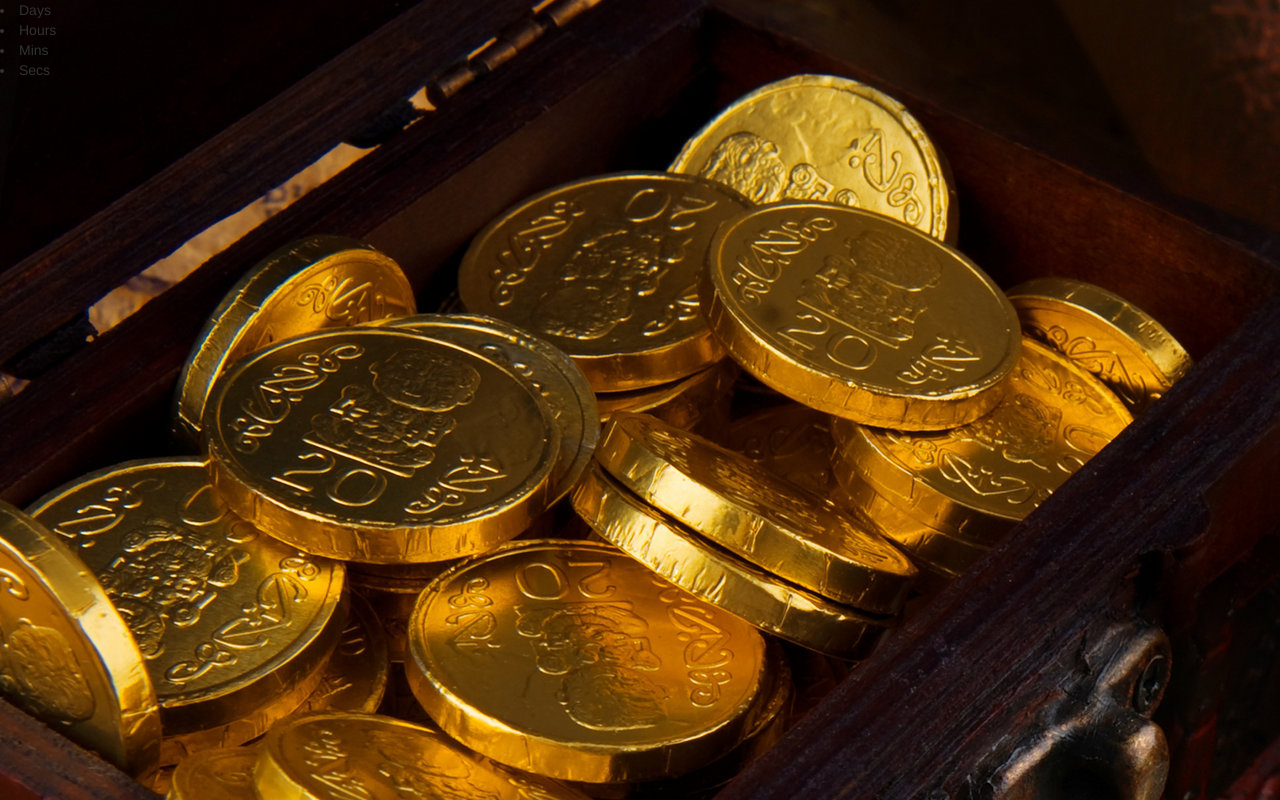
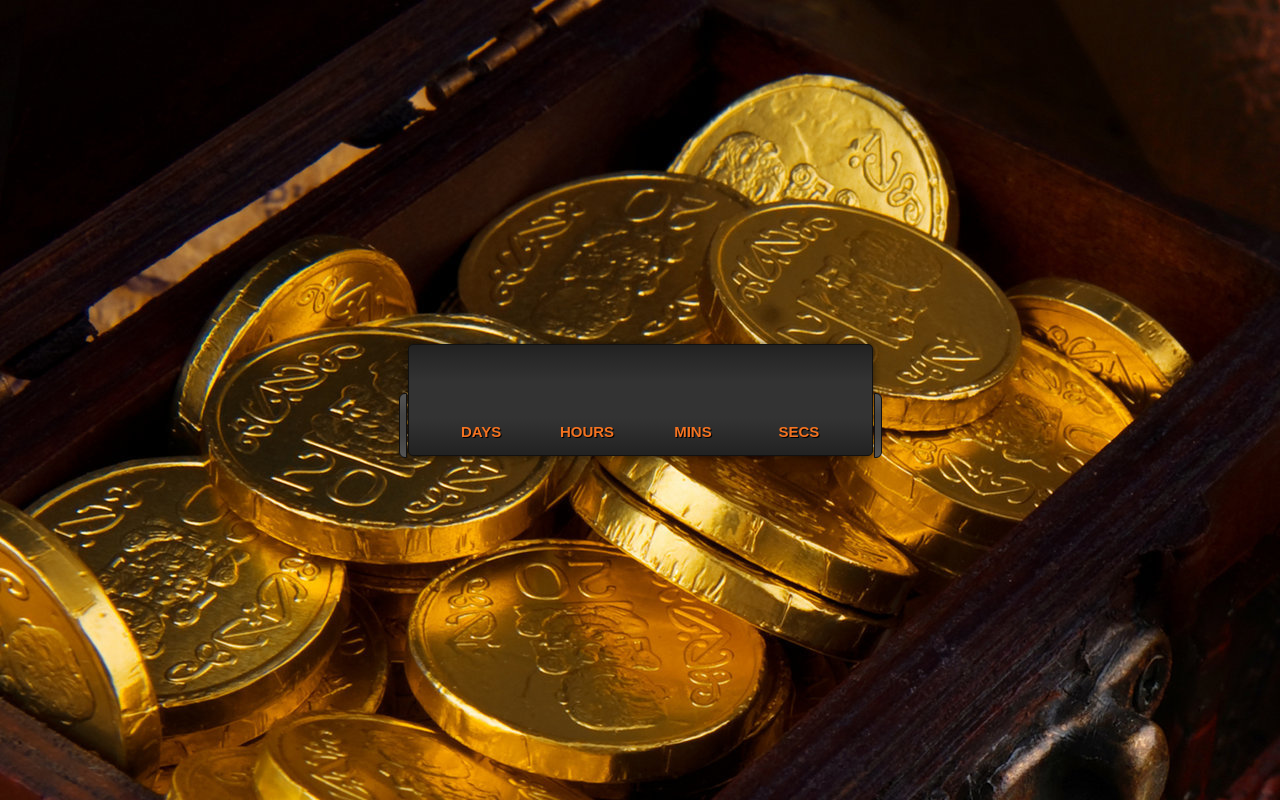
Before and after one commit to suryatangella/suryatangella.github.io, a plain HTML site: page hunt/index.html in a window 1280 px wide. Drawn offline with Linux system fonts and the light colour scheme.

Commit message:
Update style.css

```diff
--- a/hunt/styles/style.css
+++ b/hunt/styles/style.css
@@ -108,9 +108,120 @@ body {
     padding-left: 23px;
 }
 
-p {
-  text-align: center;
-  font-size: 60px;
-  margin-top: 0px;
-	color: white;
+#countdown{
+	width: 465px;
+	height: 112px;
+	text-align: center;
+	background: #222;
+	background-image: -webkit-linear-gradient(top, #222, #333, #333, #222);
+	background-image:    -moz-linear-gradient(top, #222, #333, #333, #222);
+	background-image:     -ms-linear-gradient(top, #222, #333, #333, #222);
+	background-image:      -o-linear-gradient(top, #222, #333, #333, #222);
+	border: 1px solid #111;
+	border-radius: 5px;
+	box-shadow: 0px 0px 8px rgba(0, 0, 0, 0.6);
+	margin: auto;
+	padding: 24px 0;
+	position: absolute;
+  top: 0; bottom: 0; left: 0; right: 0;
 }
+
+#countdown:before{
+	content:"";
+	width: 8px;
+	height: 65px;
+	background: #444;
+	background-image: -webkit-linear-gradient(top, #555, #444, #444, #555);
+	background-image:    -moz-linear-gradient(top, #555, #444, #444, #555);
+	background-image:     -ms-linear-gradient(top, #555, #444, #444, #555);
+	background-image:      -o-linear-gradient(top, #555, #444, #444, #555);
+	border: 1px solid #111;
+	border-top-left-radius: 6px;
+	border-bottom-left-radius: 6px;
+	display: block;
+	position: absolute;
+	top: 48px; left: -10px;
+}
+
+#countdown:after{
+	content:"";
+	width: 8px;
+	height: 65px;
+	background: #444;
+	background-image: -webkit-linear-gradient(top, #555, #444, #444, #555);
+	background-image:    -moz-linear-gradient(top, #555, #444, #444, #555);
+	background-image:     -ms-linear-gradient(top, #555, #444, #444, #555);
+	background-image:      -o-linear-gradient(top, #555, #444, #444, #555);
+	border: 1px solid #111;
+	border-top-right-radius: 6px;
+	border-bottom-right-radius: 6px;
+	display: block;
+	position: absolute;
+	top: 48px; right: -10px;
+}
+
+#countdown #tiles{
+	position: relative;
+	z-index: 1;
+}
+
+#countdown #tiles > span{
+	width: 92px;
+	max-width: 92px;
+	font: bold 48px 'Droid Sans', Arial, sans-serif;
+	text-align: center;
+	color: #111;
+	background-color: #ddd;
+	background-image: -webkit-linear-gradient(top, #bbb, #eee);
+	background-image:    -moz-linear-gradient(top, #bbb, #eee);
+	background-image:     -ms-linear-gradient(top, #bbb, #eee);
+	background-image:      -o-linear-gradient(top, #bbb, #eee);
+	border-top: 1px solid #fff;
+	border-radius: 3px;
+	box-shadow: 0px 0px 12px rgba(0, 0, 0, 0.7);
+	margin: 0 7px;
+	padding: 18px 0;
+	display: inline-block;
+	position: relative;
+}
+
+#countdown #tiles > span:before{
+	content:"";
+	width: 100%;
+	height: 13px;
+	background: #111;
+	display: block;
+	padding: 0 3px;
+	position: absolute;
+	top: 41%; left: -3px;
+	z-index: -1;
+}
+
+#countdown #tiles > span:after{
+	content:"";
+	width: 100%;
+	height: 1px;
+	background: #eee;
+	border-top: 1px solid #333;
+	display: block;
+	position: absolute;
+	top: 48%; left: 0;
+}
+
+#countdown .labels{
+	width: 100%;
+	height: 25px;
+	text-align: center;
+	position: absolute;
+	bottom: 8px;
+}
+
+#countdown .labels li{
+	width: 102px;
+	font: bold 15px 'Droid Sans', Arial, sans-serif;
+	color: #f47321;
+	text-shadow: 1px 1px 0px #000;
+	text-align: center;
+	text-transform: uppercase;
+	display: inline-block;
+}
```
